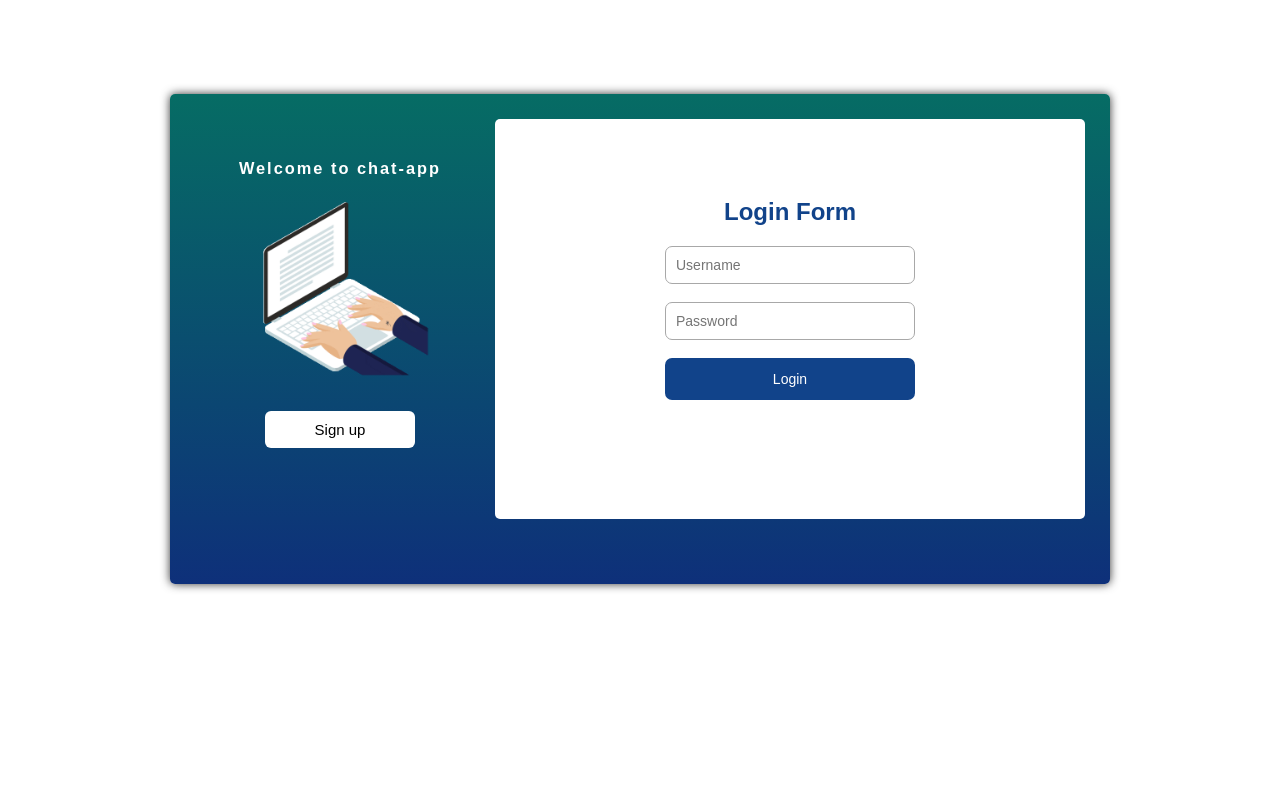
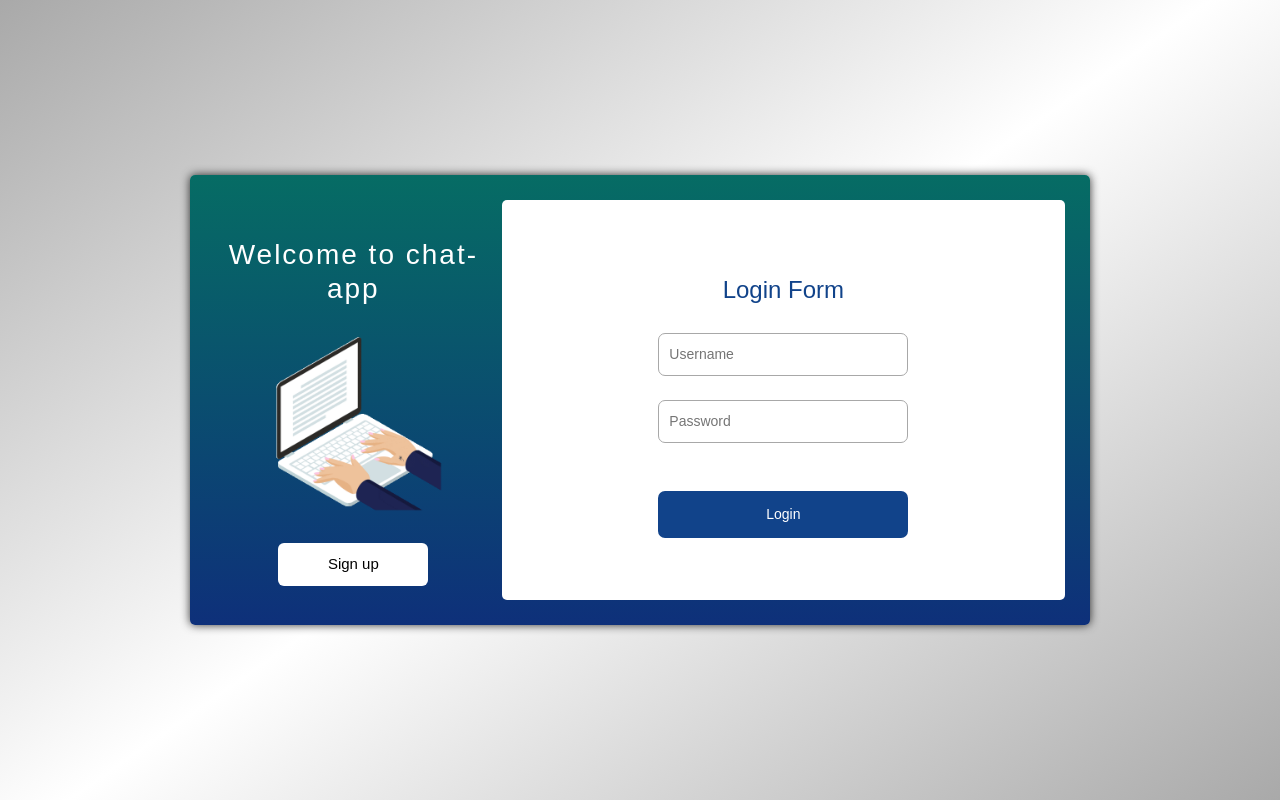
Before and after one commit to 21130079/Chat-App, a React (Create React App) app: page / in a window 1280 px wide. Built offline with nearby package versions, Linux system fonts and the light colour scheme; no server answers.

Commit message:
complete login feature

```diff
--- a/src/API/websocket-api.tsx
+++ b/src/API/websocket-api.tsx
@@ -22,3 +22,18 @@
     ws.send(JSON.stringify(action));
 
 }
+
+// kiểm tra tình trạng online (test thử không hoạt động)
+export const checkUser = (data: { user: string}) => {
+    const action = {
+        action: 'onchat',
+        data: {
+            event: 'CHECK_USER',
+            data: {
+                user: data.user,
+            }
+        }
+    };
+    ws.send(JSON.stringify(action));
+
+}
--- a/src/App.tsx
+++ b/src/App.tsx
@@ -1,12 +1,12 @@
 import React from 'react';
 import './App.css';
 import Login from "./components/Login/login";
+import {Outlet} from "react-router-dom";
 
 function App() {
     return (
         <div className="App">
-            <Login/>
-            {/*<ChatWindow/>*/}
+           <Outlet></Outlet>
         </div>
 
     );
--- a/src/Redux/action.tsx
+++ b/src/Redux/action.tsx
@@ -6,9 +6,15 @@
         payload:data,
     }
 }
-export const getUser=(data:any) =>{
+export const checkUsername=(data:any) =>{
     return{
-        type:"getUser",
+        type:"Check_User",
         payload:data,
     }
 }
+export const getUser=(data:any) =>{
+    return{
+        type:"Get_User",
+        payload:data,
+    }
+}
--- a/src/Redux/reducer.tsx
+++ b/src/Redux/reducer.tsx
@@ -1,5 +1,6 @@
 import { PayloadAction} from "@reduxjs/toolkit";
-import {sendLogin} from "../API/websocket-api";
+import {sendLogin,checkUser} from "../API/websocket-api";
+
 
 const initialState : any ={
     messages : [],
@@ -19,6 +20,15 @@
 
             }
         }
+        case "Check_User":{
+            console.log(action.payload.user);
+            checkUser(action.payload)
+            return{
+                ...state,
+
+            }
+        }
+
         default:{
             return {
                 ...state
--- a/src/components/Login/login.css
+++ b/src/components/Login/login.css
@@ -8,7 +8,9 @@
     display: flex;
     justify-content: center;
 }
-
+.Text-danger{
+    color: crimson;
+}
 .container {
     box-shadow: 0 0 10px rgba(0, 0, 0, 0.8);
     display: grid;
--- a/src/components/Login/login.tsx
+++ b/src/components/Login/login.tsx
@@ -1,10 +1,10 @@
-import React, {useEffect, useRef, useState} from 'react';
+import React, {ChangeEvent, useEffect, useRef, useState} from 'react';
 import './login.css';
 import typing from './typing.gif';
 import {getUser, login} from '../../Redux/action';
 import {useDispatch} from "react-redux";
-import {sendLogin, ws} from "../../API/websocket-api";
-
+import { ws} from "../../API/websocket-api";
+import { useNavigate } from 'react-router-dom';
 
 function Login() {
     const [isLogin, setisLogin ] = useState(true);
@@ -38,15 +38,18 @@
 }
 
 function LoginForm() {
+    const navigate = useNavigate();
     const dispatch = useDispatch();
     const [username, setUsername] = useState('');
     const [password, setPassword] = useState('');
-
+    const [errormsg ,seterrormsg] =useState('');
     useEffect(() => {
-        // mỗi lần dispatch cái action login thì mới hoạt động code này
+        // mỗi lần dispatch cái action thì mới hoạt động code này
     ws.onmessage = (event) => {
         const response = JSON.parse(event.data as string);
         console.log('Nhận dữ liệu từ máy chủ:', response);
+        switch (response.event){
+            case "LOGIN":{
                 if(response.status === "success"){
                     dispatch(
                         getUser({
@@ -54,6 +57,12 @@
                         })
 
                     )
+                    navigate('/chat');
+                }else if(response.status ==="error"){
+                    seterrormsg(response.mes);
+                }
+                break;
+            }
         }
     };
     }, [dispatch]);
@@ -65,14 +74,25 @@
             })
         )
    }
+   const handleChangeUsername=(e: ChangeEvent<HTMLInputElement>) =>{
+       setUsername(e.target.value);
+   }
+    const handleEnterPass=(e: React.KeyboardEvent<HTMLInputElement>) =>{
+        if (e.key === 'Enter') {
+            handleLogin();
+        }
+    }
 
     return (
         <div className="login-form-container">
             <h1>Login Form</h1>
-            <input type="text" value={username} onChange={(e) => setUsername(e.target.value)} placeholder="Username" className="input-field" />
-            <br /><br />
-            <input type="password" onChange={(e) => setPassword(e.target.value)}  placeholder="Password" className="input-field" />
-            <br /><br />
+            <input type="text" value={username} onChange={handleChangeUsername} placeholder="Username"
+                   className="input-field"/>
+            <br/><br/>
+            <input type="password" onKeyPress={handleEnterPass} onChange={(e) => setPassword(e.target.value)} placeholder="Password"
+                   className="input-field"/>
+            <br/><br/>
+            {errormsg !== '' ? <p className="Text-danger">{errormsg}</p> : <br/>}
             <button className="login-button" onClick={handleLogin} type="button">Login</button>
         </div>
     );
--- a/src/index.tsx
+++ b/src/index.tsx
@@ -7,6 +7,7 @@
 import ChatWindow from "./components/ChatWindow/chat-window";
 import {Provider} from "react-redux";
 import {Store} from "./Redux/store";
+import Login from "./components/Login/login";
 
 const root = ReactDOM.createRoot(
   document.getElementById('root') as HTMLElement
@@ -14,12 +15,12 @@
 root.render(
   <React.StrictMode>
       <Provider store={Store}>
-          {/*<Router>*/}
-          {/*    <Routes>*/}
-          {/*        <Route path="/" element={<App />} />*/}
-          {/*        <Route path="chat" element={<ChatWindow />} />*/}
-          {/*    </Routes>*/}
-          {/*</Router>*/}
+          <Router>
+              <Routes>
+                  <Route path="/" element={<Login/>} />
+                  <Route path="chat" element={<ChatWindow />} />
+              </Routes>
+          </Router>
           <App/>
       </Provider>
   </React.StrictMode>
```
Lines whose indentation alone changed are shown as unchanged.
